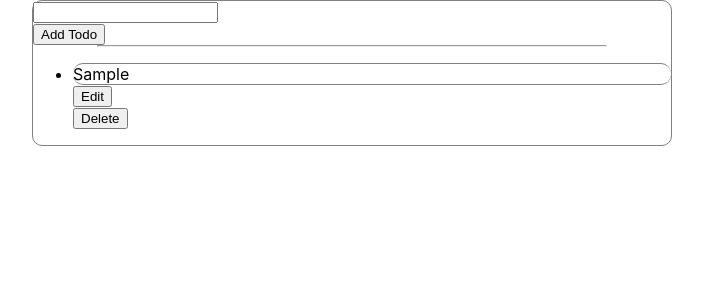
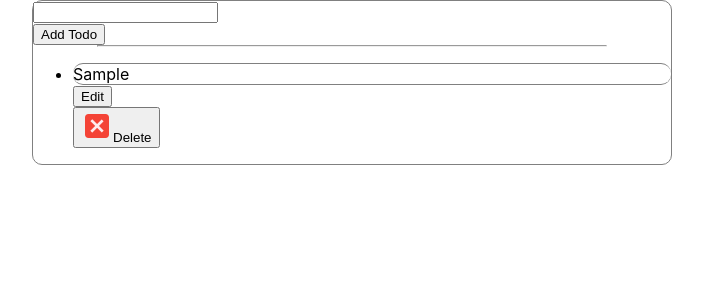
Before and after one commit to sameem420/REACTJS-TodoApp, a React (Create React App) app: page / in a window 1280 px wide. Both pictures are taken after typing "Sample" into the empty fields and a click on the button "Add Todo". Shown: the top 300 px of the page, without its empty margins (288-991 px from the left). Built offline with nearby package versions, Linux system fonts and the light colour scheme.

Commit message:
added favicon

```diff
--- a/public/index.html
+++ b/public/index.html
@@ -9,7 +9,6 @@
       name="description"
       content="Web site created using create-react-app"
     />
-    <link rel="apple-touch-icon" href="%PUBLIC_URL%/logo192.png" />
     <!--
       manifest.json provides metadata used when your web app is installed on a
       user's mobile device or desktop. See https://developers.google.com/web/fundamentals/web-app-manifest/
--- a/src/App.css
+++ b/src/App.css
@@ -2,7 +2,7 @@
   box-sizing: border-box;
 }
 .wrapper {
-  margin: auto;
+  margin: 0 auto;
   width: 50%;
   border: 1px solid grey;
   border-radius: 10px;
--- a/src/App.js
+++ b/src/App.js
@@ -1,6 +1,7 @@
 import React from 'react';
 import './App.css';
 import 'cirrus-ui';
+import deleteIcon from './close.png';
 
 class App extends React.Component {
   constructor() {
@@ -78,7 +79,7 @@ class App extends React.Component {
                     <button className="btn-link" onClick={() => this.editTodo(index)}>Edit</button>}
                   </div>
                   <div className="col-5">
-                    <button className="btn-danger" onClick={() => this.deleteTodo(index)}>Delete</button>
+                    <button className="btn-danger" onClick={() => this.deleteTodo(index)}><img src={deleteIcon} alt="delete icon"/>Delete</button>
                   </div>
                 </div>
               </li>
```
Also changed, not shown: src/close.png (added), 1 other file (tests, documents, lock files or other folders).
